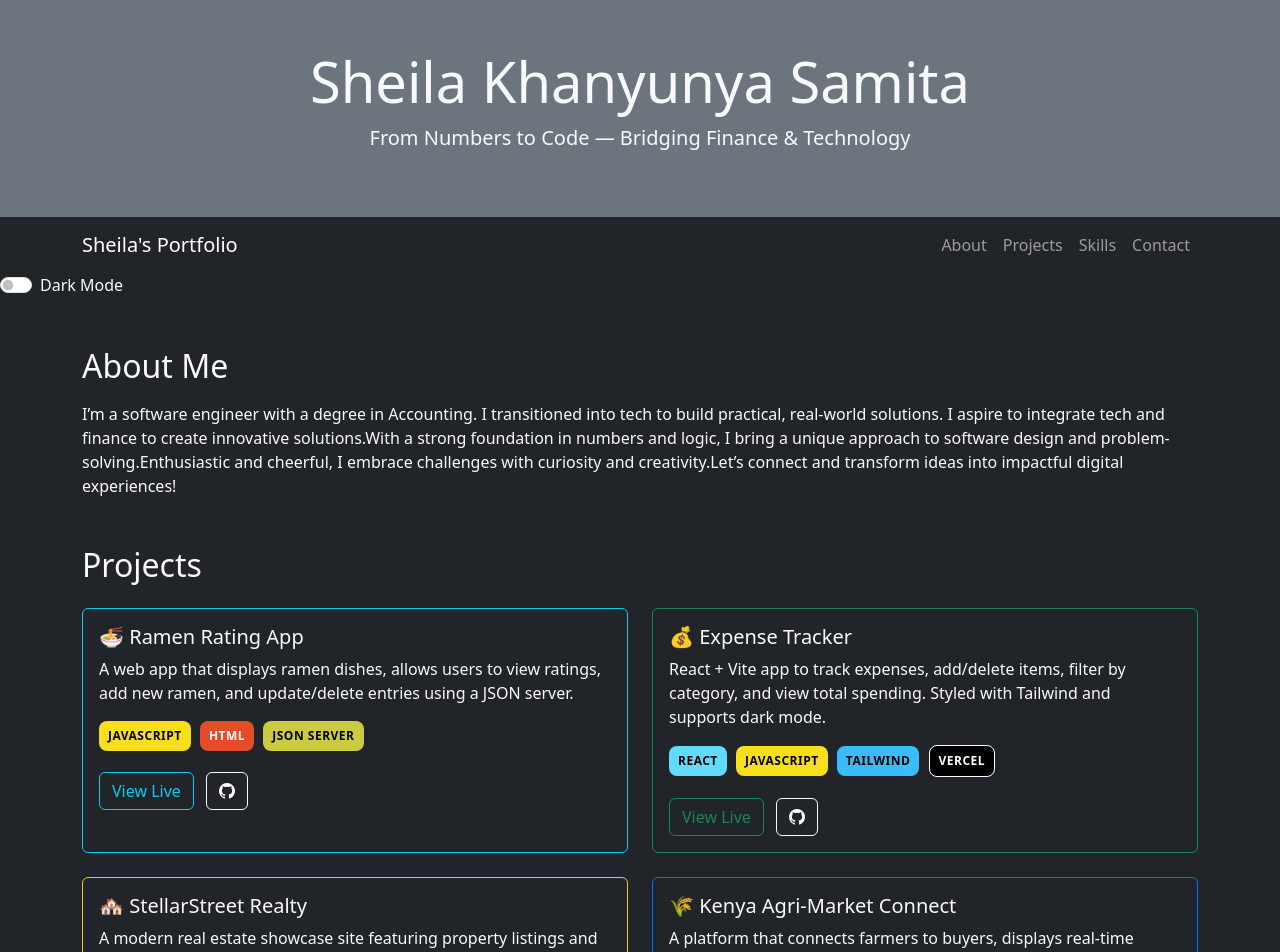
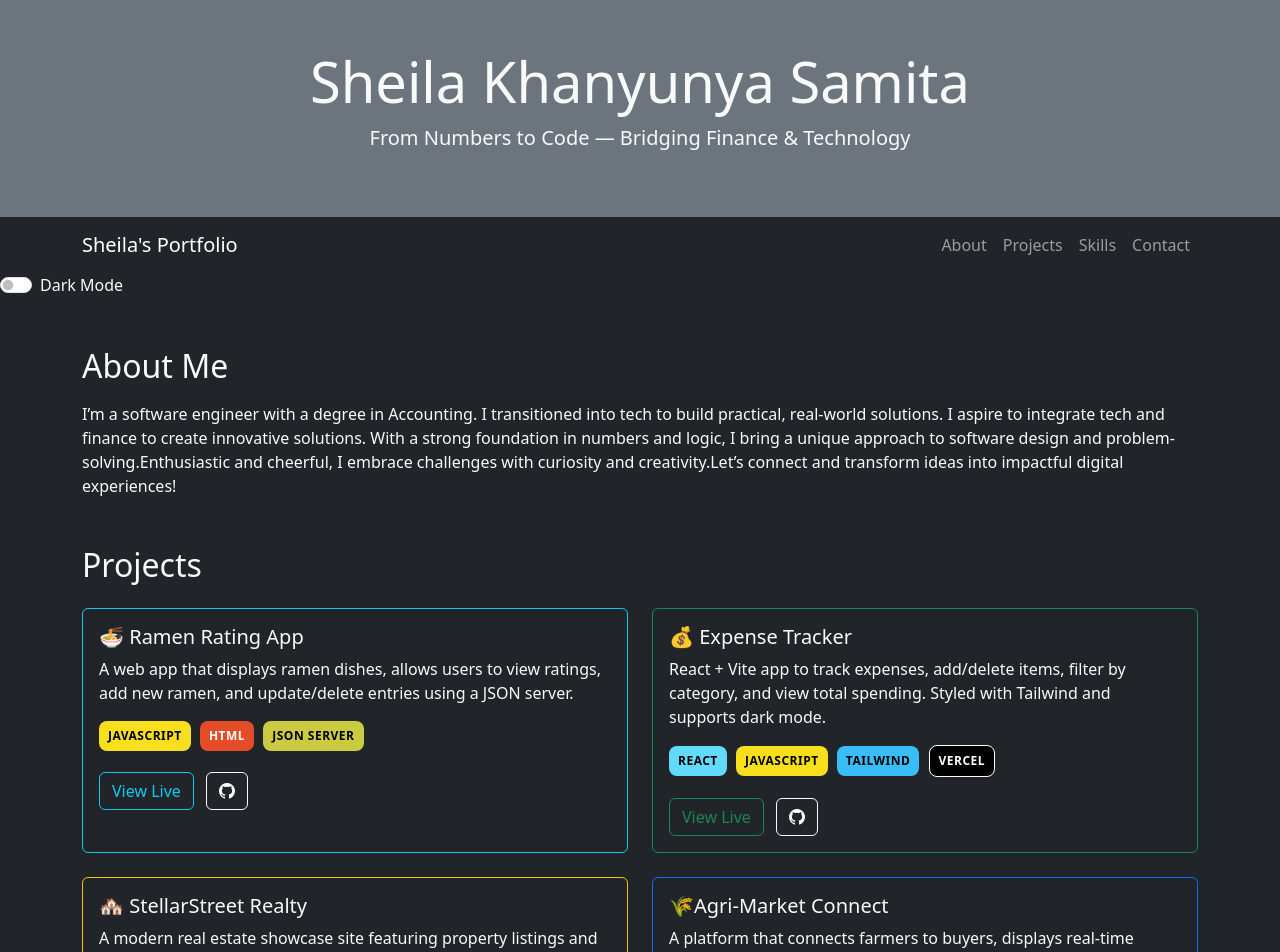
Before and after one commit to Samita-she/Samita-portfolio, a plain HTML site: page index.html in a window 1280 px wide. Shown: the top 952 px of the page. Drawn offline with nearby package versions, Linux system fonts and the light colour scheme.

Commit message:
Debugging and enhancements

```diff
--- a/index.html
+++ b/index.html
@@ -132,7 +132,7 @@
             <h2 class="mb-3">About Me</h2>
             <p>
                 I’m a software engineer with a degree in Accounting. I transitioned into tech to build practical,
-                real-world solutions. I aspire to integrate tech and finance to create innovative solutions.With a strong foundation in numbers and logic, I bring a unique approach to
+                real-world solutions. I aspire to integrate tech and finance to create innovative solutions. With a strong foundation in numbers and logic, I bring a unique approach to
                 software design and problem-solving.Enthusiastic and cheerful, I embrace challenges with curiosity and creativity.Let’s connect and transform ideas into
                 impactful digital experiences!
             </p>
@@ -235,7 +235,7 @@
             <div class="col">
                 <div class="card h-100 bg-dark text-light border-primary project-card">
                     <div class="card-body">
-                        <h5 class="card-title">🌾 Kenya Agri-Market Connect</h5>
+                        <h5 class="card-title">🌾Agri-Market Connect</h5>
                         <p class="card-text">
                             A platform that connects farmers to buyers, displays real-time market prices and weather alerts,
                             and enables produce listing with an easy dashboard.
```
